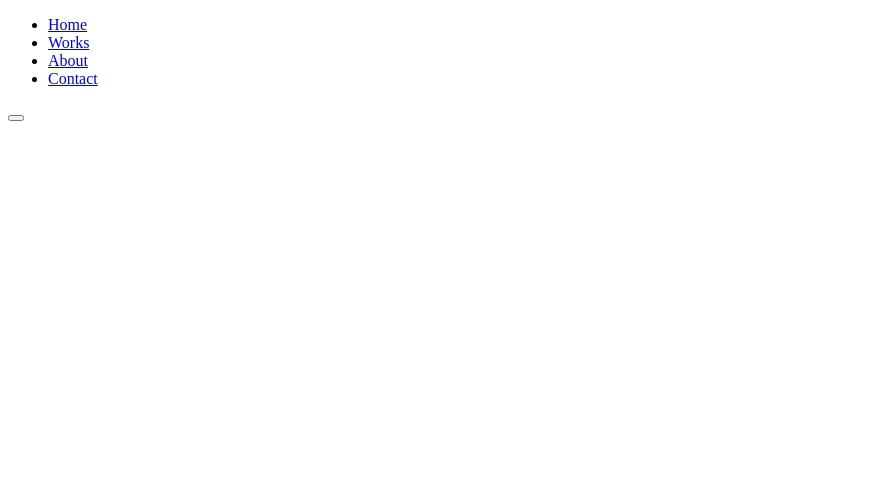
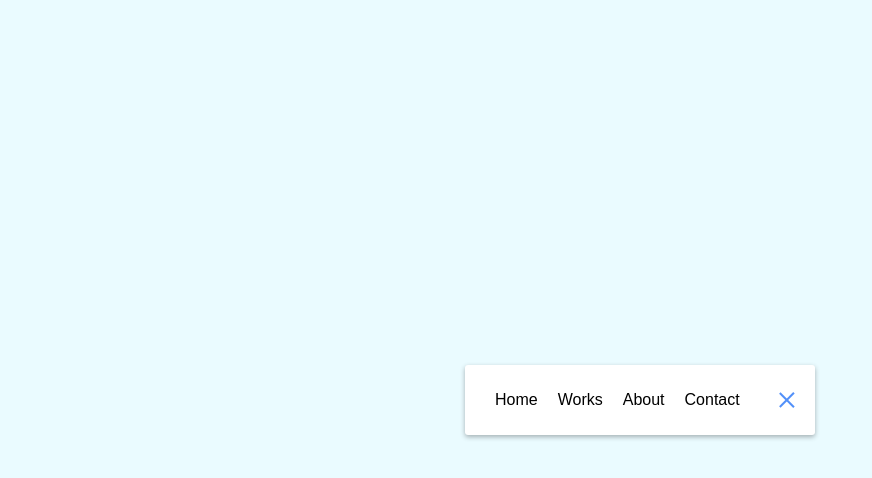
Before and after one commit to scarlatcristian/Animated-Navigation, a plain HTML site: page index.html in a window 1280 px wide. Shown: the whole page, without its empty margins (0-872 px from the left). Drawn offline with Linux system fonts and the light colour scheme.

Commit message:
added animation

```diff
--- a/app.js
+++ b/app.js
@@ -0,0 +1,4 @@
+const btnToggle = document.querySelector("#toggle");
+const nav = document.querySelector("#nav");
+
+btnToggle.addEventListener("click", () => nav.classList.toggle("active"));
--- a/style.css
+++ b/style.css
@@ -1,3 +1,97 @@
 * {
   box-sizing: border-box;
 }
+
+body {
+  font-family: sans-serif;
+  background-color: #eafbff;
+  display: flex;
+  justify-content: center;
+  align-items: center;
+  height: 100vh;
+  margin: 0;
+}
+
+nav {
+  background-color: #fff;
+  padding: 20px;
+  width: 80px;
+  display: flex;
+  justify-content: center;
+  align-items: center;
+  border-radius: 3px;
+  box-shadow: 0 2px 5px rgba(0, 0, 0, 0.3);
+  transition: width 0.6s linear;
+}
+
+nav.active {
+  width: 350px;
+}
+
+nav ul {
+  display: flex;
+  list-style-type: none;
+  padding: 0;
+  margin: 0;
+  width: 0;
+  transition: width 0.6s linear;
+}
+
+nav.active ul {
+  width: 100%;
+}
+
+nav ul li {
+  transform: rotateY(0deg);
+  opacity: 0;
+  transition: transform 0.6s linear, opacity 0.6s linear;
+}
+
+nav.active ul li {
+  opacity: 1;
+  transform: rotateY(360deg);
+}
+
+nav ul a {
+  position: relative;
+  color: #000;
+  text-decoration: none;
+  margin: 0 10px;
+}
+
+.icon {
+  background-color: #fff;
+  border: 0;
+  cursor: pointer;
+  padding: 0;
+  position: relative;
+  height: 30px;
+  width: 30px;
+}
+
+.icon:focus {
+  outline: 0;
+}
+
+.icon .line {
+  background-color: #5290f9;
+  height: 2px;
+  width: 20px;
+  position: absolute;
+  top: 10px;
+  left: 5px;
+  transition: transform 0.6s linear;
+}
+
+.icon .line2 {
+  top: auto;
+  bottom: 10px;
+}
+
+nav.active .icon .line1 {
+  transform: rotate(-765deg) translateY(5.5px);
+}
+
+nav.active .icon .line2 {
+  transform: rotate(765deg) translateY(-5.5px);
+}
```
